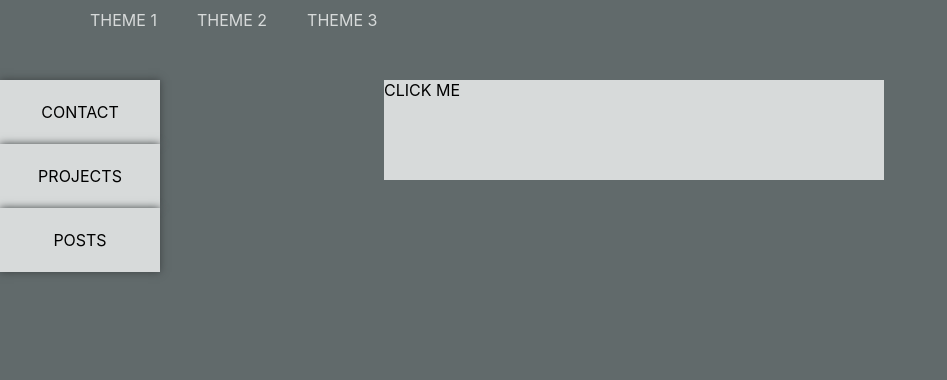
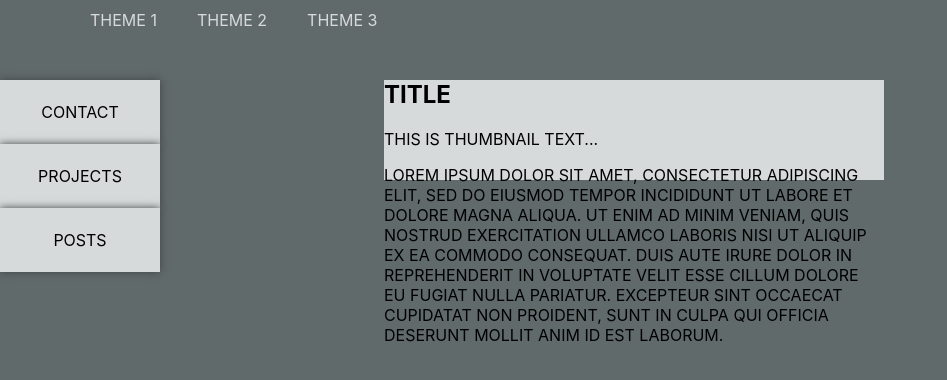
Before and after one commit to TYLER-JM/personal-homepage, a React (Create React App) app: page / in a window 1280 px wide. Shown: the top 380 px of the page, without its empty margins (0-947 px from the left). Built offline with nearby package versions, Linux system fonts and the light colour scheme.

Commit message:
adds placeholder contents and preview text to article

```diff
--- a/src/components/ArticleListItem.js
+++ b/src/components/ArticleListItem.js
@@ -1,9 +1,22 @@
-import React from 'react';
+import React, { useState } from 'react';
 import '../styles/articles.scss';
+import classNames from 'classnames';
 
 const ArticleListItem = function() {
+  const [selected, setSelected] = useState(false);
+  const handleClick = () => {
+    selected ? setSelected(false) : setSelected(true);
+
+  }
   return (
-    <article>click me</article>
+    <article
+      className={classNames({"selected-article": selected})}
+      onClick={() => handleClick()}
+    >
+      <h2>title</h2>
+      <p className="preview-text">this is thumbnail text...</p>
+      <p className="article-content">Lorem ipsum dolor sit amet, consectetur adipiscing elit, sed do eiusmod tempor incididunt ut labore et dolore magna aliqua. Ut enim ad minim veniam, quis nostrud exercitation ullamco laboris nisi ut aliquip ex ea commodo consequat. Duis aute irure dolor in reprehenderit in voluptate velit esse cillum dolore eu fugiat nulla pariatur. Excepteur sint occaecat cupidatat non proident, sunt in culpa qui officia deserunt mollit anim id est laborum.</p>
+    </article>
   )
 }
 
```
